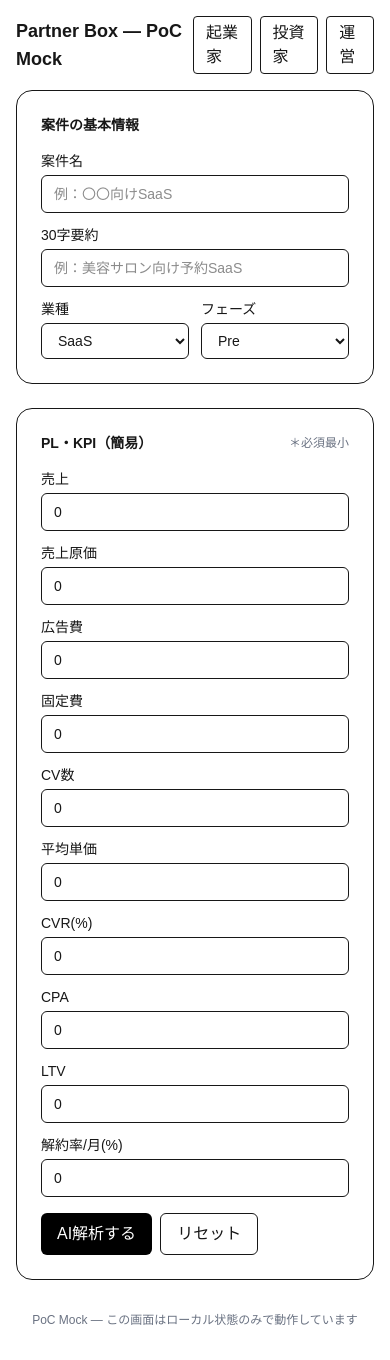
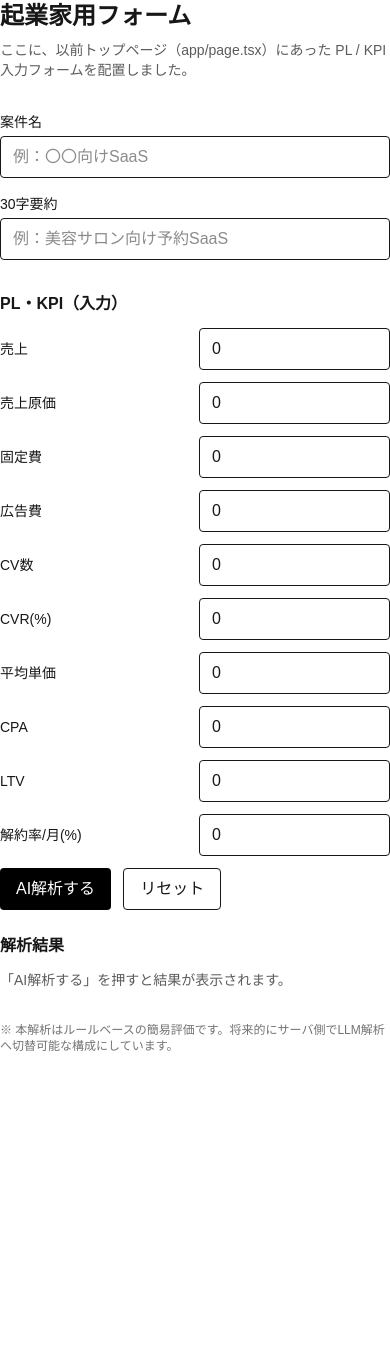
Before and after one commit to satoru-boop/partnerbox-poc-v2, a Next.js app: page /founder in a window 390 px wide. After the commit the page ends 1054 px from the top, so only its background shows below. Built offline with nearby package versions, Linux system fonts and the light colour scheme.

Commit message:
Update FounderForm.tsx

```diff
--- a/app/founder/FounderForm.tsx
+++ b/app/founder/FounderForm.tsx
@@ -2,31 +2,28 @@
 
 import { useEffect, useMemo, useState } from 'react';
 
-type Phase = 'Pre' | 'Seed' | 'SeriesA' | 'SeriesB';
-type Industry = 'SaaS' | 'Other';
-
-type PlInput = {
+type PL = {
   revenue: number;
   cogs: number;
+  fixedCost: number;
   adCost: number;
-  fixedCost: number;
   cv: number;
+  cvr: number;
   price: number;
-  cvr: number; // %
   cpa: number;
   ltv: number;
-  churn: number; // % / month
+  churn: number;
 };
 
-type FormState = {
+type Draft = {
   title: string;
   summary: string;
-  industry: Industry;
-  phase: Phase;
-  pl: PlInput;
+  industry: string;
+  phase: string;
+  pl: PL;
 };
 
-const EMPTY: FormState = {
+const blank: Draft = {
   title: '',
   summary: '',
   industry: 'SaaS',
@@ -34,175 +31,204 @@ const EMPTY: FormState = {
   pl: {
     revenue: 0,
     cogs: 0,
+    fixedCost: 0,
     adCost: 0,
-    fixedCost: 0,
     cv: 0,
+    cvr: 0,
     price: 0,
-    cvr: 0,
     cpa: 0,
     ltv: 0,
     churn: 0,
   },
 };
 
-const STORAGE_KEY = 'pb-founder-form-v1';
+function num(v: any) {
+  const n = Number(v);
+  return Number.isFinite(n) ? n : 0;
+}
 
 export default function FounderForm() {
-  const [state, setState] = useState<FormState>(EMPTY);
-  const [loaded, setLoaded] = useState(false);
+  const [draft, setDraft] = useState<Draft>(blank);
+  const [loading, setLoading] = useState(false);
+  const [result, setResult] = useState<null | {
+    kpi: {
+      grossProfit: number;
+      grossMargin: number; // %
+      unitCost: number;
+      contribution: number;
+      ltvToCac: number;
+      paybackMonths: number;
+      perCVProfitAfterAds: number;
+      breakEvenCV: number | null;
+    };
+    advice: string[];
+  }>(null);
+  const [error, setError] = useState<string | null>(null);
 
-  // ① 起動時に localStorage から復元
+  // --------------- localStorage 永続化 ---------------
   useEffect(() => {
+    const raw = localStorage.getItem('pb_founder_draft_v1');
+    if (raw) {
       try {
-      const raw = localStorage.getItem(STORAGE_KEY);
-      if (raw) setState(prev => ({ ...prev, ...JSON.parse(raw) }));
+        setDraft(JSON.parse(raw));
       } catch {}
-    setLoaded(true);
+    }
   }, []);
+  useEffect(() => {
+    localStorage.setItem('pb_founder_draft_v1', JSON.stringify(draft));
+  }, [draft]);
 
-  // ② 入力のたびに localStorage へ保存（デバウンスなし＝まずはシンプルに）
-  useEffect(() => {
-    if (!loaded) return;
+  // --------------- 入力ハンドラ ---------------
+  const setPL = (key: keyof PL) => (e: React.ChangeEvent<HTMLInputElement>) =>
+    setDraft((d) => ({ ...d, pl: { ...d.pl, [key]: num(e.target.value) } }));
+
+  // --------------- AI解析 ---------------
+  const onAnalyze = async () => {
+    setLoading(true);
+    setError(null);
+    setResult(null);
     try {
-      localStorage.setItem(STORAGE_KEY, JSON.stringify(state));
-    } catch {}
-  }, [state, loaded]);
-
-  const update = <K extends keyof FormState>(key: K, v: FormState[K]) =>
-    setState(s => ({ ...s, [key]: v }));
-
-  const updatePl = <K extends keyof PlInput>(key: K, v: number) =>
-    setState(s => ({ ...s, pl: { ...s.pl, [key]: Number.isFinite(v) ? v : 0 } }));
-
-  const number = (e: React.ChangeEvent<HTMLInputElement>) =>
-    parseFloat(e.target.value || '0');
-
-  const onAnalyze = () => {
-    // TODO: ここに「AI解析する」の本処理を移植（昔のロジックを貼り付け）
-    alert('AI解析ダミー。ローカル保存は動いています。');
+      const res = await fetch('/api/analyze', {
+        method: 'POST',
+        headers: { 'Content-Type': 'application/json' },
+        body: JSON.stringify({ form: draft }),
+      });
+      if (!res.ok) throw new Error(`HTTP ${res.status}`);
+      const data = await res.json();
+      setResult(data);
+    } catch (e: any) {
+      setError(e?.message || '解析に失敗しました');
+    } finally {
+      setLoading(false);
+    }
   };
 
-  const onReset = () => {
-    if (!confirm('入力をリセットしますか？（保存データも削除）')) return;
-    localStorage.removeItem(STORAGE_KEY);
-    setState(EMPTY);
-  };
+  return (
+    <div className="max-w-5xl mx-auto space-y-8">
+      <header className="space-y-2">
+        <h1 className="text-2xl font-bold">起業家用フォーム</h1>
+        <p className="text-sm opacity-70">
+          ここに、以前トップページ（app/page.tsx）にあった PL / KPI 入力フォームを配置しました。
+        </p>
+      </header>
 
-  // 昨日の見た目に寄せた最小の骨格（Tailwind前提）
-  return (
-    <div className="mx-auto max-w-6xl px-4">
-      <div className="flex items-center justify-between py-4">
-        <h1 className="text-lg font-semibold">Partner Box — PoC Mock</h1>
-        <div className="flex gap-2">
-          <a href="/founder" className="rounded border px-3 py-1">起業家</a>
-          <a href="/investor" className="rounded border px-3 py-1">投資家</a>
-          <a href="/ops" className="rounded border px-3 py-1">運営</a>
-        </div>
-      </div>
-
-      <div className="grid grid-cols-1 gap-6 md:grid-cols-2">
-        {/* 左：基本情報 */}
-        <section className="rounded-2xl border p-6">
-          <h2 className="mb-4 text-sm font-semibold">案件の基本情報</h2>
-
-          <label className="mb-3 block text-sm">
-            案件名
+      {/* ------- 基本情報 ------- */}
+      <section className="grid gap-4">
+        <label className="grid gap-1">
+          <span className="text-sm">案件名</span>
           <input
-              className="mt-1 w-full rounded-md border px-3 py-2"
+            className="border rounded px-3 py-2"
             placeholder="例：〇〇向けSaaS"
-              value={state.title}
-              onChange={(e) => update('title', e.target.value)}
+            value={draft.title}
+            onChange={(e) => setDraft({ ...draft, title: e.target.value })}
           />
         </label>
-
-          <label className="mb-3 block text-sm">
-            30字要約
+        <label className="grid gap-1">
+          <span className="text-sm">30字要約</span>
           <input
-              className="mt-1 w-full rounded-md border px-3 py-2"
+            className="border rounded px-3 py-2"
             placeholder="例：美容サロン向け予約SaaS"
-              value={state.summary}
-              onChange={(e) => update('summary', e.target.value)}
+            value={draft.summary}
+            onChange={(e) => setDraft({ ...draft, summary: e.target.value })}
           />
         </label>
-
-          <div className="grid grid-cols-2 gap-3">
-            <label className="block text-sm">
-              業種
-              <select
-                className="mt-1 w-full rounded-md border px-3 py-2"
-                value={state.industry}
-                onChange={(e) => update('industry', e.target.value as Industry)}
-              >
-                <option value="SaaS">SaaS</option>
-                <option value="Other">Other</option>
-              </select>
-            </label>
-
-            <label className="block text-sm">
-              フェーズ
-              <select
-                className="mt-1 w-full rounded-md border px-3 py-2"
-                value={state.phase}
-                onChange={(e) => update('phase', e.target.value as Phase)}
-              >
-                <option value="Pre">Pre</option>
-                <option value="Seed">Seed</option>
-                <option value="SeriesA">SeriesA</option>
-                <option value="SeriesB">SeriesB</option>
-              </select>
-            </label>
-          </div>
       </section>
 
-        {/* 右：PL・KPI（簡易） */}
-        <section className="rounded-2xl border p-6">
-          <div className="mb-4 flex items-center justify-between">
-            <h2 className="text-sm font-semibold">PL・KPI（簡易）</h2>
-            <span className="text-xs text-gray-500">＊必須最小</span>
-          </div>
-
+      {/* ------- PL・KPI ------- */}
+      <section className="grid md:grid-cols-2 gap-6">
+        <div className="grid gap-3">
+          <h2 className="font-semibold">PL・KPI（入力）</h2>
           {([
-            ['売上', 'revenue'],
-            ['売上原価', 'cogs'],
-            ['広告費', 'adCost'],
-            ['固定費', 'fixedCost'],
-            ['CV数', 'cv'],
-            ['平均単価', 'price'],
-            ['CVR(%)', 'cvr'],
-            ['CPA', 'cpa'],
-            ['LTV', 'ltv'],
-            ['解約率/月(%)', 'churn'],
-          ] as const).map(([label, key]) => (
-            <label key={key} className="mb-3 block text-sm">
-              {label}
+            ['revenue', '売上'],
+            ['cogs', '売上原価'],
+            ['fixedCost', '固定費'],
+            ['adCost', '広告費'],
+            ['cv', 'CV数'],
+            ['cvr', 'CVR(%)'],
+            ['price', '平均単価'],
+            ['cpa', 'CPA'],
+            ['ltv', 'LTV'],
+            ['churn', '解約率/月(%)'],
+          ] as [keyof PL, string][]).map(([key, label]) => (
+            <label key={key} className="grid grid-cols-2 items-center gap-2">
+              <span className="text-sm">{label}</span>
               <input
-                inputMode="decimal"
-                className="mt-1 w-full rounded-md border px-3 py-2"
-                value={state.pl[key]}
-                onChange={(e) => updatePl(key, number(e))}
+                type="number"
+                className="border rounded px-3 py-2"
+                value={draft.pl[key]}
+                onChange={setPL(key)}
               />
             </label>
           ))}
 
-          <div className="mt-4 flex gap-2">
+          <div className="flex gap-3">
             <button
               onClick={onAnalyze}
-              className="rounded-md bg-black px-4 py-2 text-white"
+              disabled={loading}
+              className="px-4 py-2 rounded bg-black text-white disabled:opacity-50"
             >
-              AI解析する
+              {loading ? '解析中…' : 'AI解析する'}
             </button>
             <button
-              onClick={onReset}
-              className="rounded-md border px-4 py-2"
+              onClick={() => {
+                setDraft(blank);
+                setResult(null);
+                setError(null);
+              }}
+              className="px-4 py-2 rounded border"
             >
               リセット
             </button>
           </div>
-        </section>
+
+          {error && <p className="text-red-600 text-sm">{error}</p>}
         </div>
 
-      <p className="py-8 text-center text-xs text-gray-500">
-        PoC Mock — この画面はローカル状態のみで動作しています
+        {/* ------- 解析結果 ------- */}
+        <div className="grid gap-3">
+          <h2 className="font-semibold">解析結果</h2>
+          {!result ? (
+            <p className="text-sm opacity-70">「AI解析する」を押すと結果が表示されます。</p>
+          ) : (
+            <div className="rounded border p-4 grid gap-2">
+              <div className="text-sm grid grid-cols-2 gap-x-4 gap-y-1">
+                <span>粗利益</span>
+                <b>{result.kpi.grossProfit.toLocaleString()}</b>
+                <span>粗利率</span>
+                <b>{result.kpi.grossMargin}%</b>
+                <span>1CVあたり原価</span>
+                <b>{result.kpi.unitCost.toLocaleString()}</b>
+                <span>1CVあたり粗利（広告費除く）</span>
+                <b>{result.kpi.contribution.toLocaleString()}</b>
+                <span>LTV/CAC</span>
+                <b>{result.kpi.ltvToCac}</b>
+                <span>広告費差引後の利益/1CV</span>
+                <b>{result.kpi.perCVProfitAfterAds.toLocaleString()}</b>
+                <span>固定費回収に必要なCV</span>
+                <b>
+                  {result.kpi.breakEvenCV === null
+                    ? '計算不可（赤字構造）'
+                    : result.kpi.breakEvenCV.toLocaleString()}
+                </b>
+                <span>予想回収期間（目安/月）</span>
+                <b>{result.kpi.paybackMonths}</b>
+              </div>
+
+              <div className="pt-2">
+                <h3 className="font-medium mb-1">アドバイス</h3>
+                <ul className="list-disc pl-5 text-sm space-y-1">
+                  {result.advice.map((a, i) => (
+                    <li key={i}>{a}</li>
+                  ))}
+                </ul>
+              </div>
+            </div>
+          )}
+        </div>
+      </section>
+
+      <p className="text-xs opacity-60">
+        ※ 本解析はルールベースの簡易評価です。将来的にサーバ側でLLM解析へ切替可能な構成にしています。
       </p>
     </div>
   );
```
Lines whose indentation alone changed are shown as unchanged.
